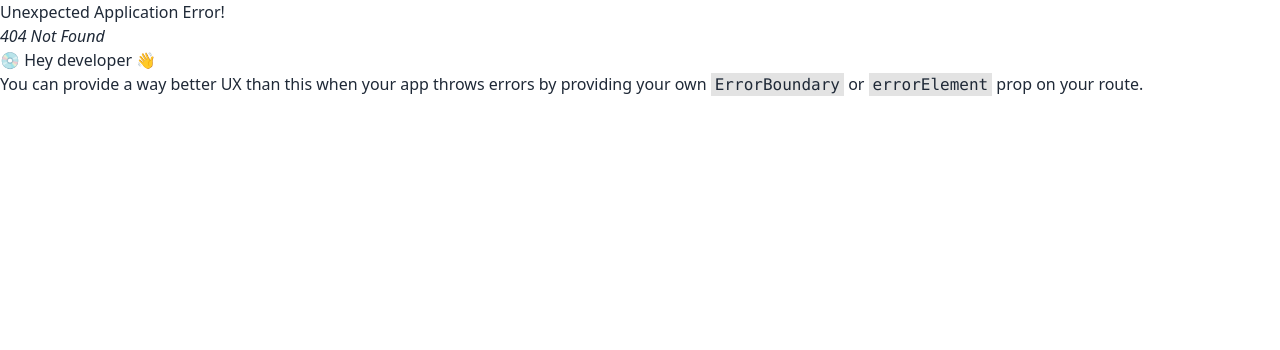
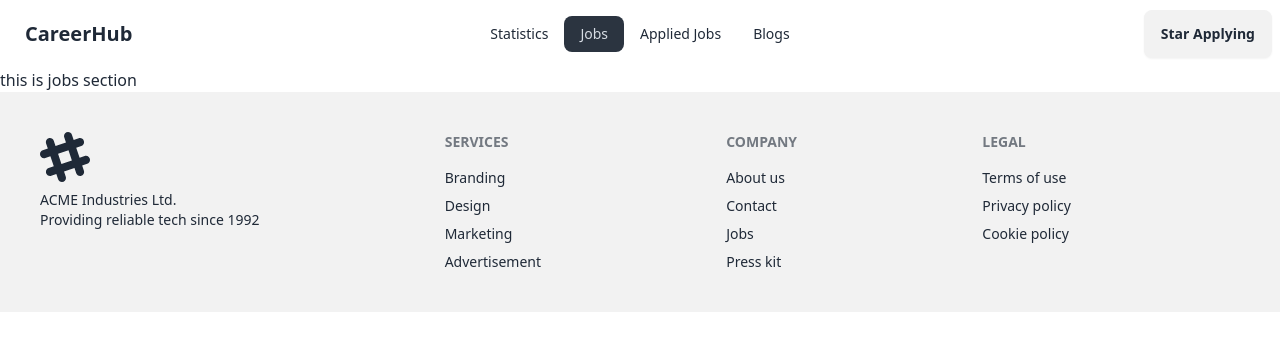
Before and after one commit to MdAlAmin212104/react_career_hub, a React (Vite) app: page /jobs in a window 1280 px wide. Before the commit this address had no page. Shown: the top 350 px of the page. Built offline with nearby package versions, Linux system fonts and the light colour scheme.

Commit message:
added some nestuade routing page

```diff
--- /dev/null
+++ b/src/components/AppliedJobs/AppliedJobs.jsx
@@ -0,0 +1,11 @@
+import React from 'react';
+
+const AppliedJobs = () => {
+      return (
+            <div>
+                  <h3>this is applied jobs section</h3>
+            </div>
+      );
+};
+
+export default AppliedJobs;
--- /dev/null
+++ b/src/components/Blogs/Blogs.jsx
@@ -0,0 +1,11 @@
+import React from 'react';
+
+const Blogs = () => {
+      return (
+            <div>
+                  <h1>this is blog section</h1>
+            </div>
+      );
+};
+
+export default Blogs;
--- /dev/null
+++ b/src/components/ErrorPages/ErrorPages.jsx
@@ -0,0 +1,13 @@
+import React from 'react';
+import { Link } from 'react-router-dom';
+
+const ErrorPages = () => {
+      return (
+            <div>
+                  <h1>Opps</h1>
+                  <Link to="/">Go back</Link>
+            </div>
+      );
+};
+
+export default ErrorPages;
--- /dev/null
+++ b/src/components/Header/Header.jsx
@@ -0,0 +1,43 @@
+import React from 'react';
+import { NavLink } from 'react-router-dom';
+
+const Header = () => {
+      const links = <>
+            <li><NavLink to='/'>Statistics</NavLink></li>
+            <li><NavLink to='/jobs'>Jobs</NavLink></li>
+            <li><NavLink to='/applied'>Applied Jobs</NavLink></li>
+            <li><NavLink to='/blogs'>Blogs</NavLink></li>
+
+            </>
+      return (
+            <div className="navbar bg-base-100 container mx-auto">
+                  <div className="navbar-start">
+                  <div className="dropdown">
+                        <div tabIndex={0} role="button" className="btn btn-ghost lg:hidden">
+                        <svg xmlns="http://www.w3.org/2000/svg" className="h-5 w-5" fill="none" viewBox="0 0 24 24" stroke="currentColor"><path strokeLinecap="round" strokeLinejoin="round" strokeWidth="2" d="M4 6h16M4 12h8m-8 6h16" /></svg>
+                        </div>
+                        <ul tabIndex={0} className="menu menu-sm dropdown-content mt-3 z-[1] p-2 shadow bg-base-100 rounded-box w-52">
+                        {/* <li><a>Statistics</a></li>
+                        <li><a>Applied Jobs</a></li>
+                        <li><a>Blog</a></li> */}
+                              {links}
+                        </ul>
+                  </div>
+                  <a className="btn btn-ghost text-xl">CareerHub</a>
+                  </div>
+                  <div className="navbar-center hidden lg:flex">
+                  <ul className="menu menu-horizontal px-1">
+                        {/* <li><a>Statistics</a></li>
+                        <li><a>Applied Jobs</a></li>
+                        <li><a>Blog</a></li> */}
+                        {links}
+                  </ul>
+                  </div>
+                  <div className="navbar-end">
+                  <a className="btn">Star Applying</a>
+                  </div>
+            </div>
+      );
+};
+
+export default Header;
--- /dev/null
+++ b/src/components/Jobs/Jobs.jsx
@@ -0,0 +1,11 @@
+import React from 'react';
+
+const Jobs = () => {
+      return (
+            <div>
+                  <h1>this is jobs section</h1>
+            </div>
+      );
+};
+
+export default Jobs;
--- a/src/components/Root/Root.jsx
+++ b/src/components/Root/Root.jsx
@@ -1,10 +1,12 @@
 import React from 'react';
 import { Outlet } from 'react-router-dom';
 import Footer from '../Footer/Footer';
+import Header from '../Header/Header';
 
 const Root = () => {
       return (
             <div>
+                  <Header/>
                   <Outlet />
                   <Footer/>
             </div>
--- a/src/main.jsx
+++ b/src/main.jsx
@@ -7,15 +7,32 @@
 import './index.css'
 import Root from './components/Root/Root';
 import Home from './components/Home/Home';
+import AppliedJobs from './components/AppliedJobs/AppliedJobs';
+import Blogs from './components/Blogs/Blogs';
+import Jobs from './components/Jobs/Jobs';
+import ErrorPages from './components/ErrorPages/ErrorPages';
 
 const router = createBrowserRouter([
   {
     path: "/",
-    element: <Root/>,
+    element: <Root />,
+    errorElement: <ErrorPages/>,
     children: [
       {
         path: "/",
         element: <Home/>
+      },
+      {
+        path: "/applied",
+        element:<AppliedJobs/>
+      },
+      {
+        path: "/blogs",
+        element:<Blogs/>
+      },
+      {
+        path: "/jobs",
+        element:<Jobs/>
       }
     ]
   },
```
